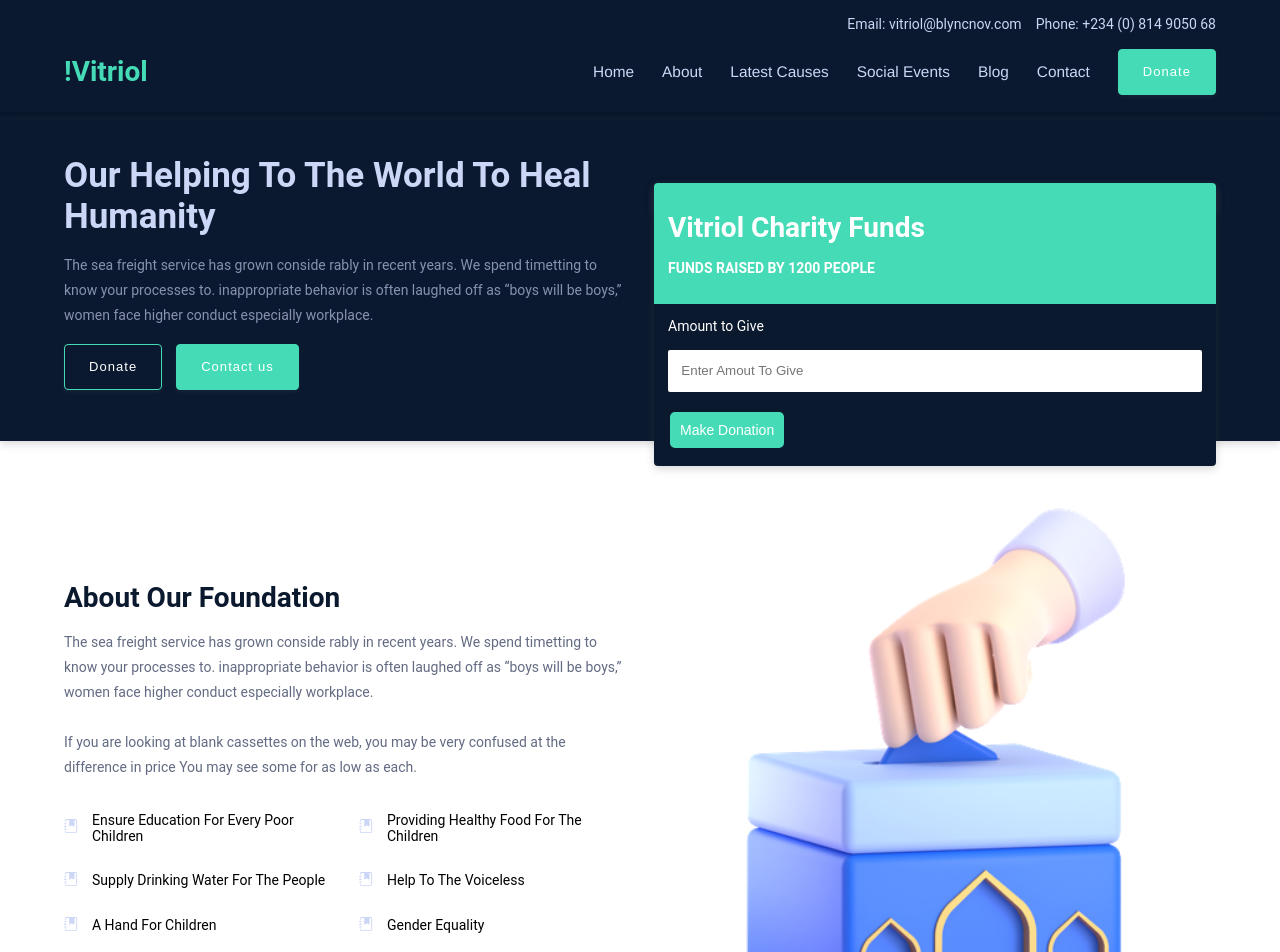
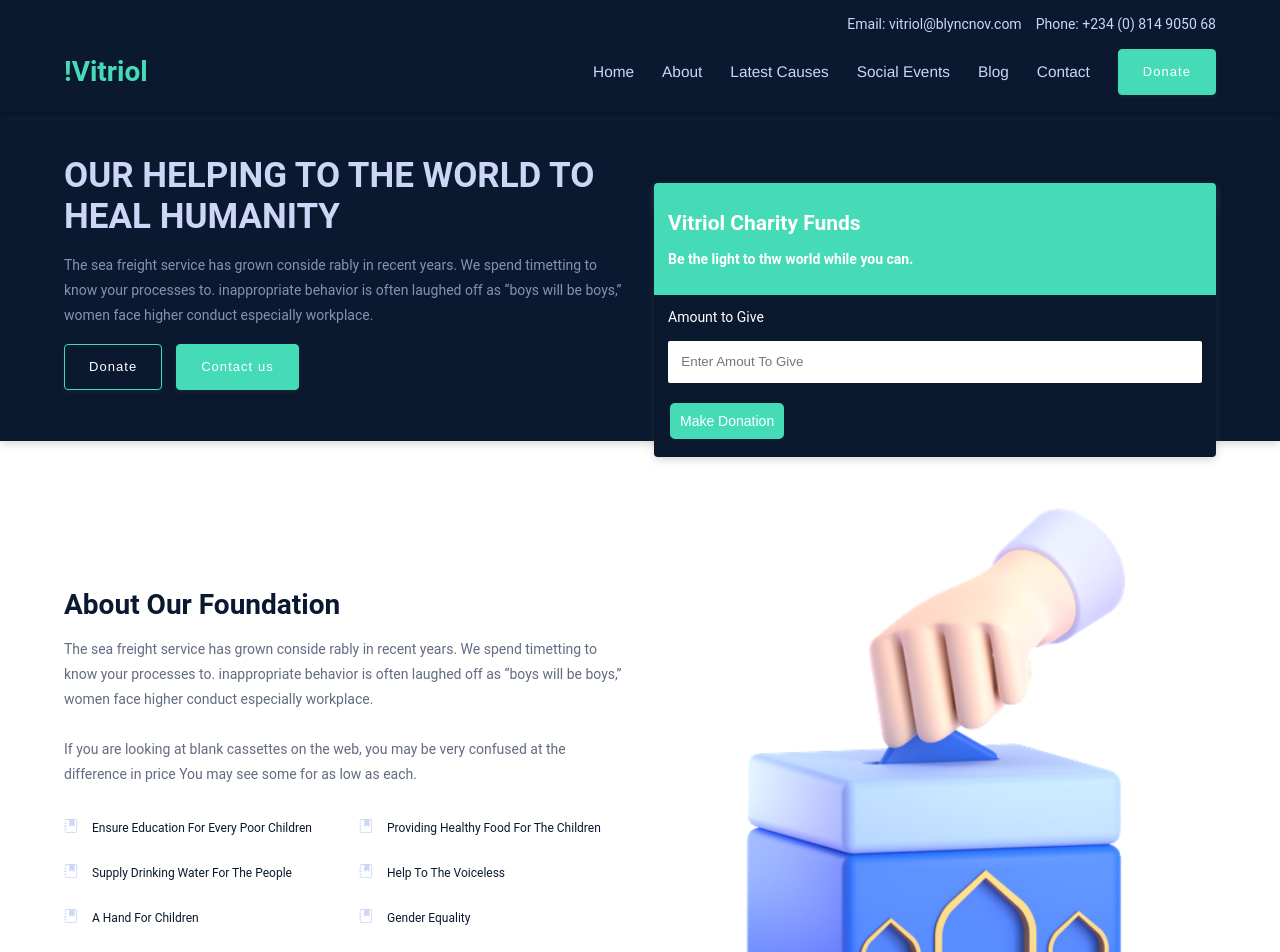
Before and after one commit to blyncnov/-Vitriol, a Next.js app: page / in a window 1280 px wide. Shown: the top 952 px of the page. Built offline with nearby package versions, Linux system fonts and the light colour scheme.

Commit message:
anti vitriol charity webapplication v7

```diff
--- a/components/AboutFoundation.jsx
+++ b/components/AboutFoundation.jsx
@@ -9,7 +9,7 @@ import { AboutFoundationObjectives } from "../data/FoundationObjectives"
 
 import {
     AboutFoundationContainer,
-    SkillShowCase,
+    OurGoalShowCase,
 } from "../styles/styled/AboutFoundation"
 
 import {
@@ -30,7 +30,7 @@ const AboutFoundation = () => {
                             <SectionInner >
                                 <Divider order="-1" >
                                     <FlexBoxToRow>
-                                        <HeadingOne color="#0B192E"
+                                        <HeadingOne color="#0A192F"
                                             size="clamp(16px,5vw,2rem)"
                                         > About Our Foundation
                                         </HeadingOne>
@@ -47,7 +47,7 @@ const AboutFoundation = () => {
                                     </Paragraph>
                                     <br />
                                     <br />
-                                    <SkillShowCase>
+                                    <OurGoalShowCase>
                                         {AboutFoundationObjectives.map((skill) => {
                                             return (
                                                 <div className="SkillFlexItem" key={skill.id}>
@@ -57,7 +57,7 @@ const AboutFoundation = () => {
                                                     <li>{skill.title}</li>
                                                 </div>)
                                         })}
-                                    </SkillShowCase>
+                                    </OurGoalShowCase>
                                 </Divider>
 
                                 <Divider order="-1">
--- a/components/HeroIntro.jsx
+++ b/components/HeroIntro.jsx
@@ -31,7 +31,7 @@ const HeroIntro = () => {
                                 <HeadingOne
                                     size="2.5rem"
                                     color="#ccd6f6">
-                                    Our Helping To The World To Heal Humanity
+                                    OUR HELPING TO THE WORLD TO HEAL HUMANITY
                                 </HeadingOne>
                                 <br />
                                 <Paragraph color="#8892B0">
@@ -42,8 +42,8 @@ const HeroIntro = () => {
 
                                 <br />
                                 <FlexBoxToRow>
-                                    <Button tittle="Donate" bgHover="#45DBB7" urlData="mailto:bholuwatife00@gmail.com" />
-                                    <Button bg="#45DBB7" tittle="Contact us" urlData="" />
+                                    <Button full="100%" tittle="Donate" bgHover="#45DBB7" urlData="mailto:bholuwatife00@gmail.com" />
+                                    <Button full="100%"  bg="#45DBB7" tittle="Contact us" urlData="" />
                                 </FlexBoxToRow>
                                 <br />
                             </Divider>
@@ -52,9 +52,9 @@ const HeroIntro = () => {
                                 <DonateontainerSection>
                                     <DonateBox>
                                         <DetailedDonateBox>
-                                            <h1>Vitriol Charity Funds</h1>
+                                            <h2>Vitriol Charity Funds</h2>
                                             <br />
-                                            <p>FUNDS RAISED BY 1200 PEOPLE</p>
+                                            <p>Be the light to thw world while you can.</p>
                                         </DetailedDonateBox>
                                         <DetailedDonateForm>
                                             <form >
--- a/styles/styled/AboutFoundation.js
+++ b/styles/styled/AboutFoundation.js
@@ -5,7 +5,7 @@ width: auto;
 background-color: #FFFFFF;
 `
 
-export const SkillShowCase  = styled.div`
+export const OurGoalShowCase  = styled.div`
 display: grid;
 gap: 2em;
 grid-template-columns: 1fr 1fr;
@@ -18,6 +18,11 @@ justify-content: space-between;
    gap: 1em;
 }
 
+li{
+  font-size: 12px;
+  color: #0A192F;
+}
+
 `
 
 export default AboutFoundationContainer
--- a/styles/styled/HeroIntro.js
+++ b/styles/styled/HeroIntro.js
@@ -74,6 +74,8 @@ button {
   border-radius: 5px;
 }
 
+
+
 `
 
 export default HeroContainerSection
```
